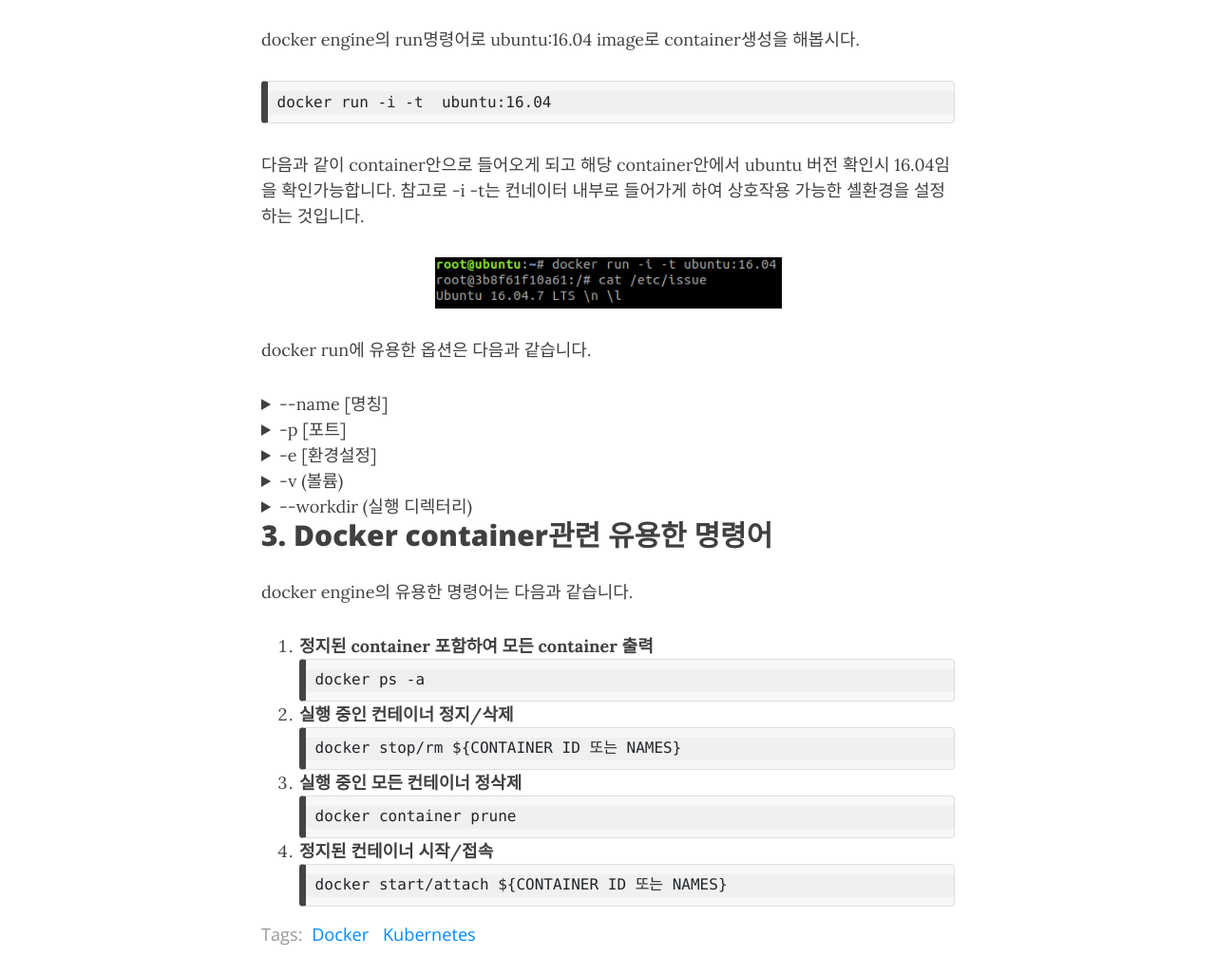
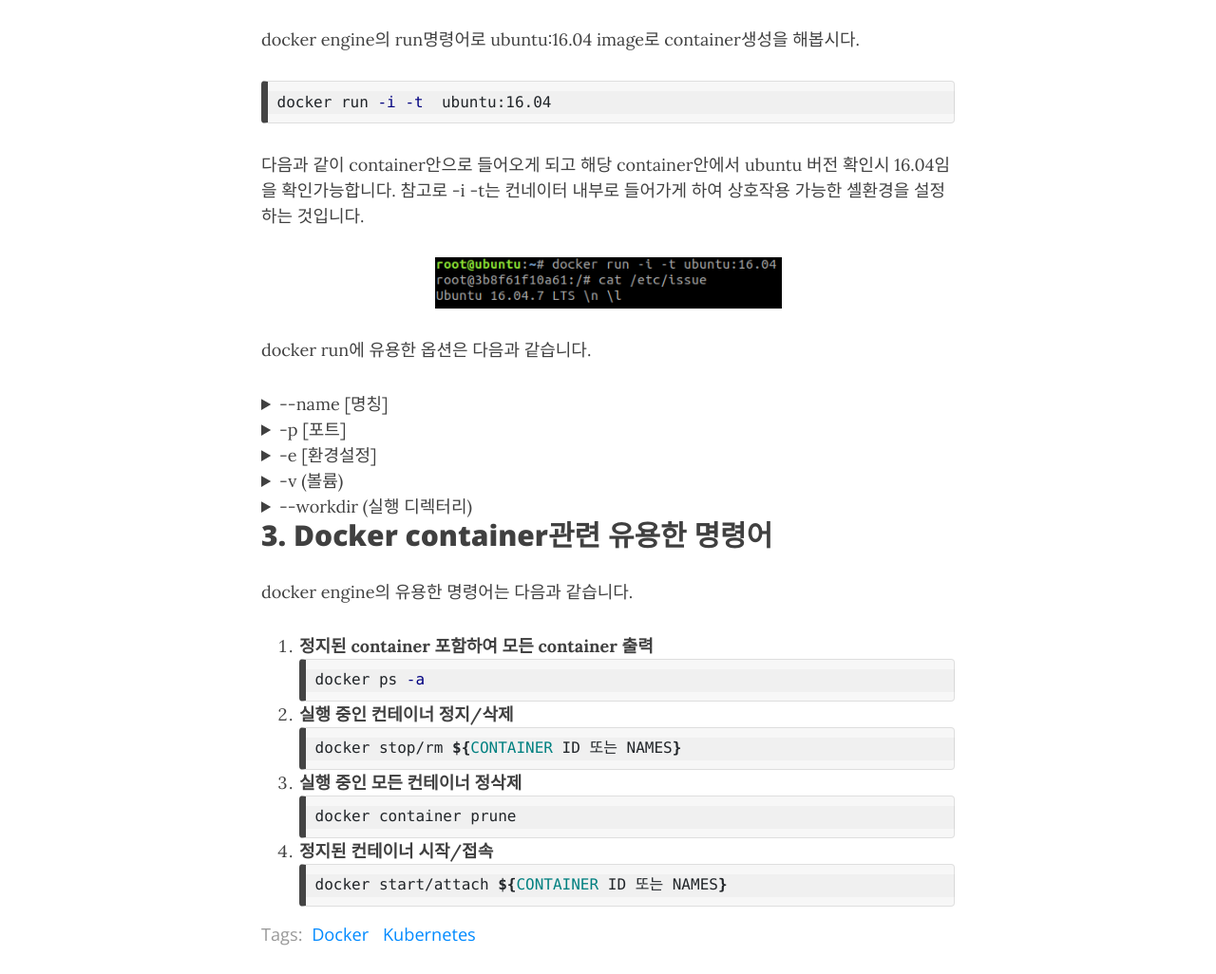
Before and after one commit to da2so/da2so.github.io, a Jekyll site: the page built from _posts/2022-01-06-Docker_Kubernetes2.md, in a window 1280 px wide and 1400 px high, scrolled down 1871 px. Shown: the part 162-1188 px from the top of the window at 95% size. Built offline with Jekyll 4.4.1, drawn with Linux system fonts in a browser that asks for light colours; nearby versions of some CDN libraries; comment, search, counter and statistics services are not loaded.

Commit message:
Update code block style

````diff
--- a/_posts/2022-01-06-Docker_Kubernetes2.md
+++ b/_posts/2022-01-06-Docker_Kubernetes2.md
@@ -43,7 +43,7 @@
 
 docker engine의 pull명령어로 docker hub(docker image들이 저장되어있는 공식적인 장소)에서 ubuntu:16.04라는 docker image를 다운받아 봅시다.
 
-```
+```bash
 docker pull ubuntu:16.04
 ```
 
@@ -54,7 +54,7 @@
 
 docker engine의 run명령어로 ubuntu:16.04 image로 container생성을 해봅시다.
 
-```
+```bash
 docker run -i -t  ubuntu:16.04
 ```
 
@@ -70,7 +70,7 @@
 <summary>--name [명칭]</summary>
 <div markdown="1">
 
-```
+```bash
 docker run -i -t  --name myubuntu ubuntu:16.04
 ```
 name옵션은 container의 명칭을 정해주는 것입니다.
@@ -82,7 +82,7 @@
 <summary>-p [포트]</summary>
 <div markdown="1">
 
-```
+```bash
 docker run -i -t -p 88:80 ubuntu:16.04
 ```
 -p 뒤의 88(호스트의 포트):80(컨테이너 포트)로 호스트와 컨테이너의 포트를 바인딩시킵니다.
@@ -98,7 +98,7 @@
 <summary>-e [환경설정]</summary>
 <div markdown="1">
 
-```
+```bash
 docker run -i -t -e MYSQL_ROOT_PASSWORD=password mysql
 ```
 -e옵션은 컨테이너 내부의 환경변수를 설정합니다. DB(mysql)과 같은 특정 image에서는 e옵션을 통해 환경설정을 안해줄경우 실행이 되지않는 경우가 있으니 주의하세요.
@@ -111,7 +111,7 @@
 <summary>-v (볼륨)</summary>
 <div markdown="1">
 
-```
+```bash
 docker run -i -t -v /home/wordpress_db:/var/lib/mysql mysql:5.7
 ```
 -v옵션 뒤의 home/wordpress_db(호스트의 볼륨):/var/lib/mysql(컨테이너 볼륨)은 호스트의 디렉터리와 컨테이너의 디렉터리를 공유한다는 뜻입니다.
@@ -122,7 +122,7 @@
 <summary>--workdir (실행 디렉터리)</summary>
 <div markdown="1">
 
-```
+```bash
 docker run -i -t --workdir="/var/www" nginx:latest
 ```
 --workdir 옵션 뒤의 /var/www 디렉토리에서 프로세스가 실행된다라는 뜻입니다.
@@ -135,21 +135,21 @@
 docker engine의 유용한 명령어는 다음과 같습니다.
 
 1. **정지된 container 포함하여 모든 container 출력**
-```
+```bash
 docker ps -a
 ```
 
 2. **실행 중인 컨테이너 정지/삭제**
-```
+```bash
 docker stop/rm ${CONTAINER ID 또는 NAMES}
 ```
 
 3. **실행 중인 모든 컨테이너 정삭제**
-```
+```bash
 docker container prune
 ```
 
 3. **정지된 컨테이너 시작/접속**
-```
+```bash
 docker start/attach ${CONTAINER ID 또는 NAMES}
 ```
````
Also changed, not shown: _posts/2022-01-05-Docker_Kubernetes1.md (+1 -1 lines), _posts/2022-01-25-Airflow1.md (+6 -6 lines), _posts/2022-02-01-Airflow2.md (+2 -2 lines).
